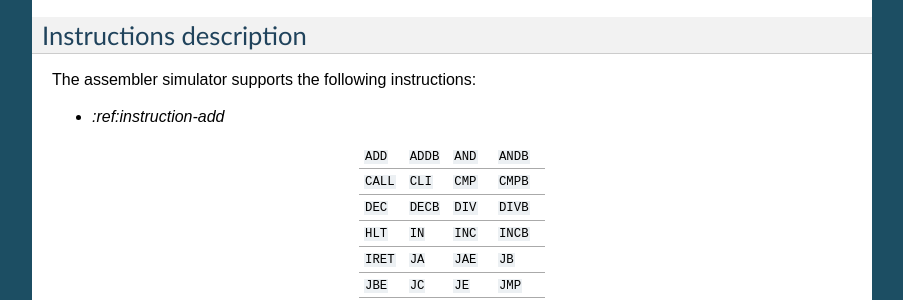
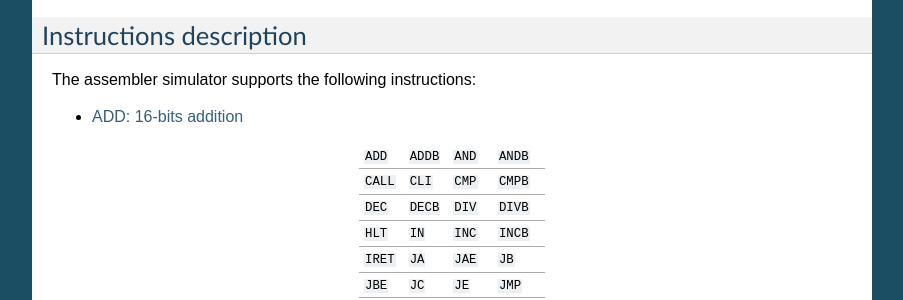
Before and after one commit to parraman/asm-simulator, a Sphinx documentation site: the page built from docs/instruction-set.rst, in a window 1280 px wide and 900 px high, scrolled down 1342 px. Shown: the part 152-452 px from the top of the window, without its empty margins (198-1101 px from the left). Built offline with Sphinx 7.4.7, drawn with Linux system fonts in a browser that asks for light colours.

Commit message:
Minor fix

```diff
--- a/docs/instruction-set.rst
+++ b/docs/instruction-set.rst
@@ -115,7 +115,7 @@ Instructions description
 
 The assembler simulator supports the following instructions:
 
-* `:ref:instruction-add`
+* :ref:`instruction-add`
 
 +----------+-----------+------------+-----------+
 | ``ADD``  | ``ADDB``  | ``AND``    | ``ANDB``  |
```
